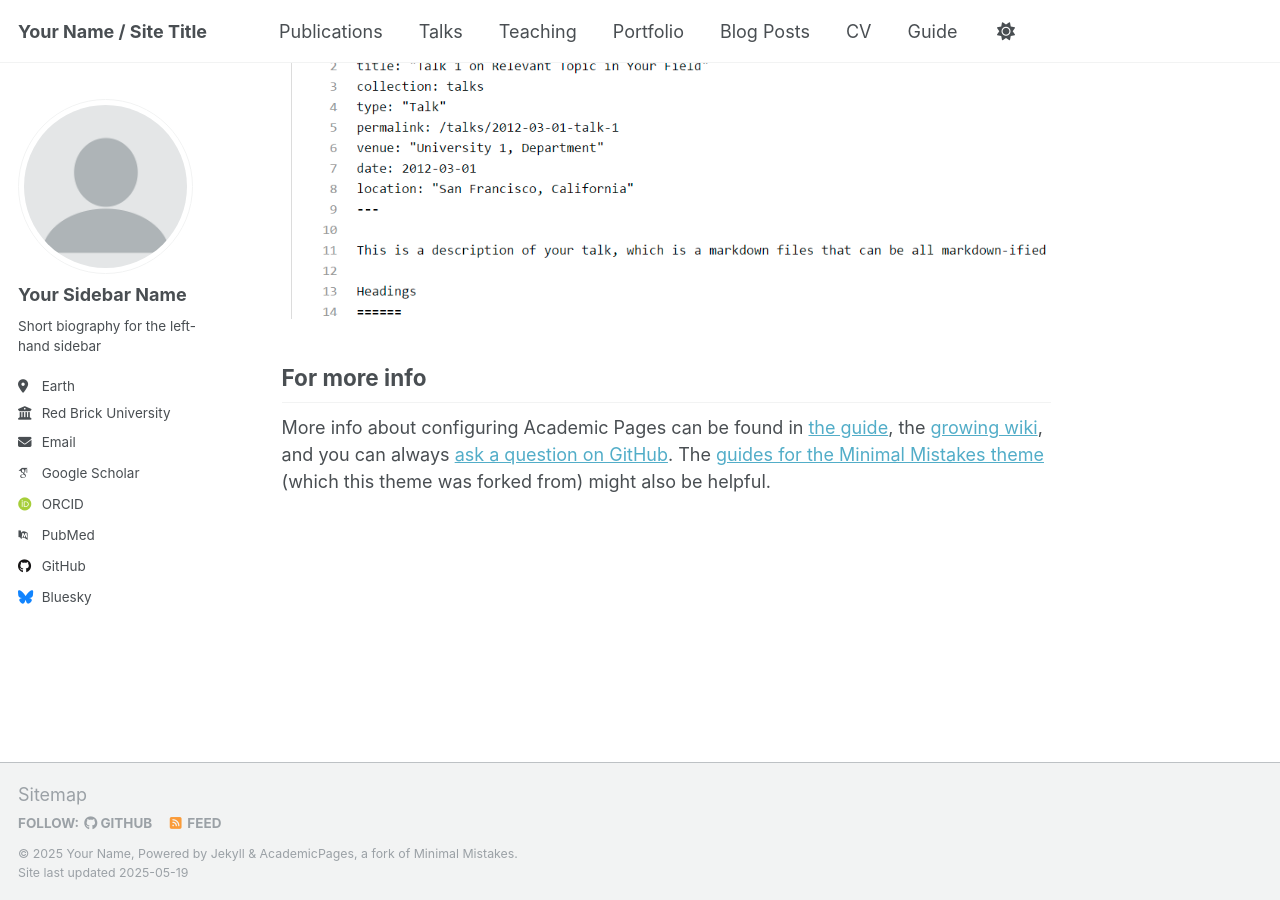
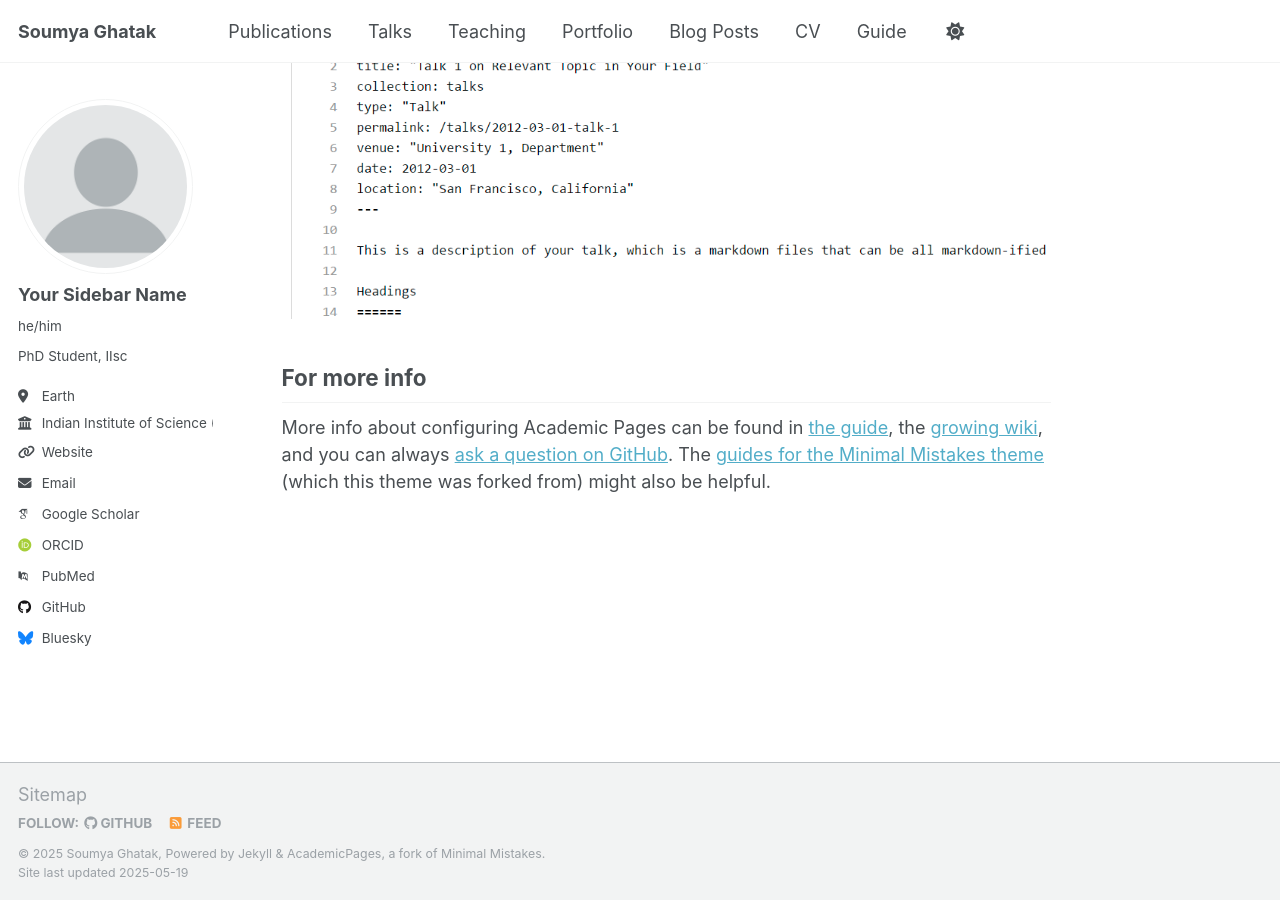
Before and after one commit to soumyaghatak/soumyaghatak.github.io, a Jekyll site: the page built from _pages/about.md, in a window 1280 px wide and 900 px high, scrolled down 2636 px. Built offline with Jekyll 4.4.1, drawn with Linux system fonts in a browser that asks for light colours; some web fonts are replaced.

Commit message:
commit 1

```diff
--- a/_config.yml
+++ b/_config.yml
@@ -9,13 +9,13 @@
 # Basic Site Settings
 locale                   : "en-US"
 site_theme               : "default"
-title                    : "Your Name / Site Title"
+title                    : "Soumya Ghatak"
 title_separator          : "-"
-name                     : &name "Your Name"
+name                     : &name "Soumya Ghatak"
 description              : &description "personal description"
-url                      : https://academicpages.github.io # the base hostname & protocol for your site e.g. "https://[your GitHub username].github.io" or if you already have some other page hosted on Github then use "https://[your GitHub username].github.io/[Your Repo Name]"
+url                      : https://soumyaghatak.github.io/ # the base hostname & protocol for your site e.g. "https://[your GitHub username].github.io" or if you already have some other page hosted on Github then use "https://[your GitHub username].github.io/[Your Repo Name]"
 baseurl                  : "" # the subpath of your site, e.g. "/blog"
-repository               : "academicpages/academicpages.github.io"
+repository               : "https://github.com/soumyaghatak/soumyaghatak.github.io"
 
 # Site Author - The following control what appear as part of the author content on the side bar.
 #               If a field is blank the icon and link will not appear, otherwise it will be shown.
@@ -24,12 +24,12 @@ author:
   # Biographic information
   avatar           : "profile.png"
   name             : "Your Sidebar Name"
-  pronouns         : # example: "she/her"
-  bio              : "Short biography for the left-hand sidebar"
+  pronouns         : "he/him" # example: "she/her"
+  bio              : "PhD Student, IIsc"
   location         : "Earth"
-  employer         : "Red Brick University"
-  uri              : # URL
-  email            : "none@example.org"
+  employer         : "Indian Institute of Science (IISc)"
+  uri              : "https://soumyaghatak.github.io/" # URL
+  email            : "soumyaghatak@iisc.ac.in"
 
   # Academic websites
   academia         : # URL
```
